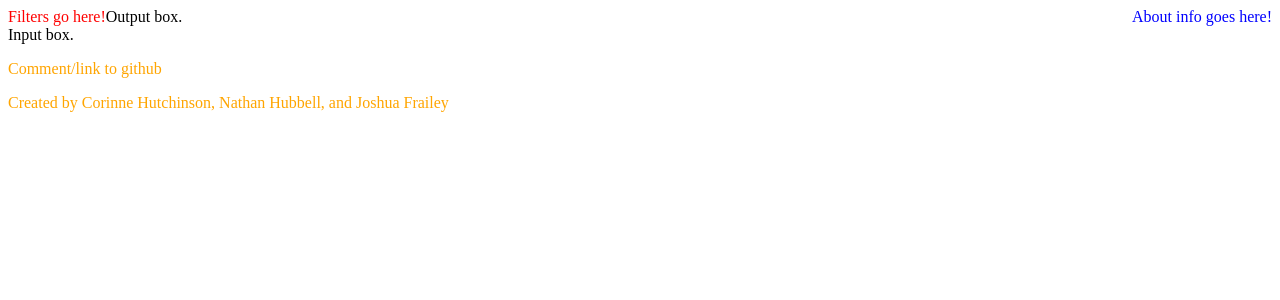
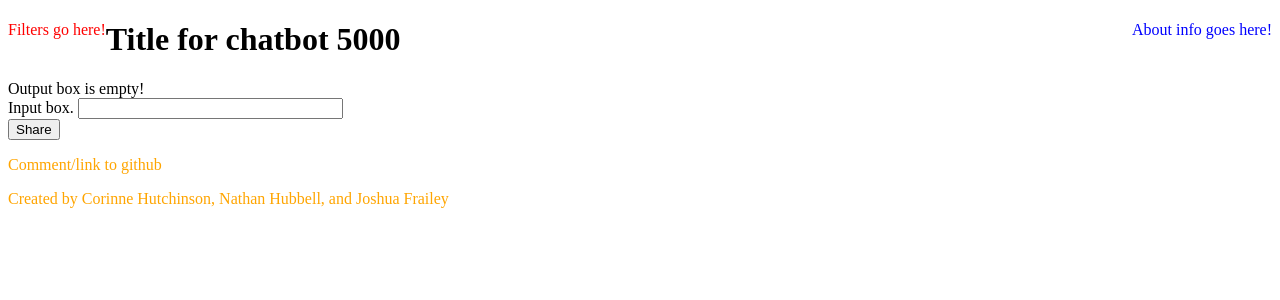
Before and after one commit to corinnelhh/chatbot, a Python web app: template templates/base.html in a window 1280 px wide. Shown: the top 300 px of the page. Run offline with Jinja, Linux system fonts and the light colour scheme; the template is opened without the code that fills it, so the values that code supplies are empty.

Commit message:
Add title to base.html, made output box's output conditional on reply; adjusted HTML class names to be lower case on base.html and stylesheet.css

```diff
--- a/static/style.css
+++ b/static/style.css
@@ -1,8 +1,8 @@
-#About{
+#about{
     color: blue;
     float: right;
 }
-#Filters{
+#filters{
     color: red;
     float: left;
 }
--- a/templates/base.html
+++ b/templates/base.html
@@ -3,18 +3,29 @@
     <head>
     <meta charset="utf-8">
     <link href="{{ url_for('static', filename='style.css') }}" rel="stylesheet" type="text/css">
-    <title>Chatbot title</title>
-    <aside id="About">
+    <title>Chatbot 5000</title>
+    <body>
+    <aside id="about">
         About info goes here!
     </aside>
-    <aside id="Filters">
+    <aside id="filters">
         Filters go here!
     </aside>
-    <body>
+    <h1 id="title">Title for chatbot 5000</h1>
         <main>
-        Output box.
+        {% if reply %}
+        Output box has says: {{reply}}.
+        {% else %}
+        Output box is empty!
+        {% endif %}
             <form>
-            Input box.
+                <div class="field">
+                <label for="title">Input box.</label>
+                <input type="text" size="30" name="user_input" id="user_input"/>
+                </div>
+                <div class="control_row">
+                    <input type="submit" value="Share" name="Share"/>
+                </div>
             </form>
         </main>
         <footer>
```
